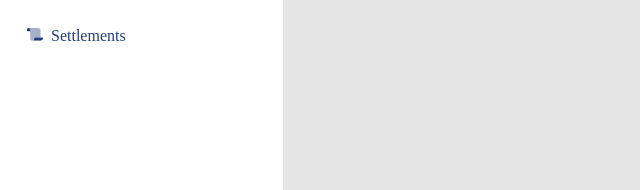
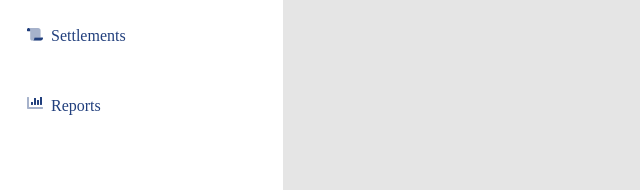
Before and after one commit to Danny4life/lendsqr, a React (Create React App) app: page /dashboard in a window 1280 px wide. Shown: the part 1325-1515 px from the top of the page, without its empty margins (0-640 px from the left). Built offline with nearby package versions, Linux system fonts and the light colour scheme.

Commit message:
add report to sidebar

```diff
--- /dev/null
+++ b/src/components/icon/ReportIcon.jsx
@@ -0,0 +1,11 @@
+const ReportIccon = () => {
+    return (
+        <svg width="16" height="16" viewBox="0 0 16 16" fill="none" xmlns="http://www.w3.org/2000/svg">
+        <path opacity="0.4" d="M16 12.5V13.5C16 13.6326 15.9473 13.7598 15.8536 13.8536C15.7598 13.9473 15.6326 14 15.5 14H1C0.734784 14 0.48043 13.8946 0.292893 13.7071C0.105357 13.5196 0 13.2652 0 13V2.5C0 2.36739 0.0526784 2.24021 0.146447 2.14645C0.240215 2.05268 0.367392 2 0.5 2H1.5C1.63261 2 1.75979 2.05268 1.85355 2.14645C1.94732 2.24021 2 2.36739 2 2.5V12H15.5C15.6326 12 15.7598 12.0527 15.8536 12.1464C15.9473 12.2402 16 12.3674 16 12.5Z" fill="#213F7D"/>
+        <path d="M8.6 3H7.4C7.2 3 7 3.2 7 3.4V9.6C7 9.8 7.2 10 7.4 10H8.6C8.8 10 9 9.8 9 9.6V3.4C9 3.2 8.8 3 8.6 3ZM5.6 7H4.4C4.2 7 4 7.2 4 7.4V9.6C4 9.8 4.2 10 4.4 10H5.6C5.8 10 6 9.8 6 9.6V7.4C6 7.2 5.8 7 5.6 7ZM14.6 2H13.4C13.2 2 13 2.2 13 2.4V9.6C13 9.8 13.2 10 13.4 10H14.6C14.8 10 15 9.8 15 9.6V2.4C15 2.2 14.8 2 14.6 2ZM11.6 5H10.4C10.2 5 10 5.2 10 5.4V9.6C10 9.8 10.2 10 10.4 10H11.6C11.8 10 12 9.8 12 9.6V5.4C12 5.2 11.8 5 11.6 5Z" fill="#213F7D"/>
+        </svg>
+
+     );
+}
+
+export default ReportIccon;
--- a/src/components/sidebar/SideBar.jsx
+++ b/src/components/sidebar/SideBar.jsx
@@ -17,6 +17,7 @@ import TransactionIcon from "../icon/TransactionIcon";
 import ServiceIcon from "../icon/ServiceIcon";
 import ServiceAccountIcon from "../icon/ServiceAccountIcon";
 import SettlementIcon from "../icon/SettlementIcon";
+import ReportIccon from "../icon/ReportIcon";
 
 const SideBar = () => {
     return (
@@ -135,6 +136,13 @@ const SideBar = () => {
                     </div>
                     <h4 className="sidebar-text">Settlements</h4>
                 </div>
+                <div className="sidebar-item">
+                    <div className="icon">
+                        <ReportIccon />
+                    </div>
+                    <h4 className="sidebar-text">Reports</h4>
+                </div>
+
 
             </div>
 
```
